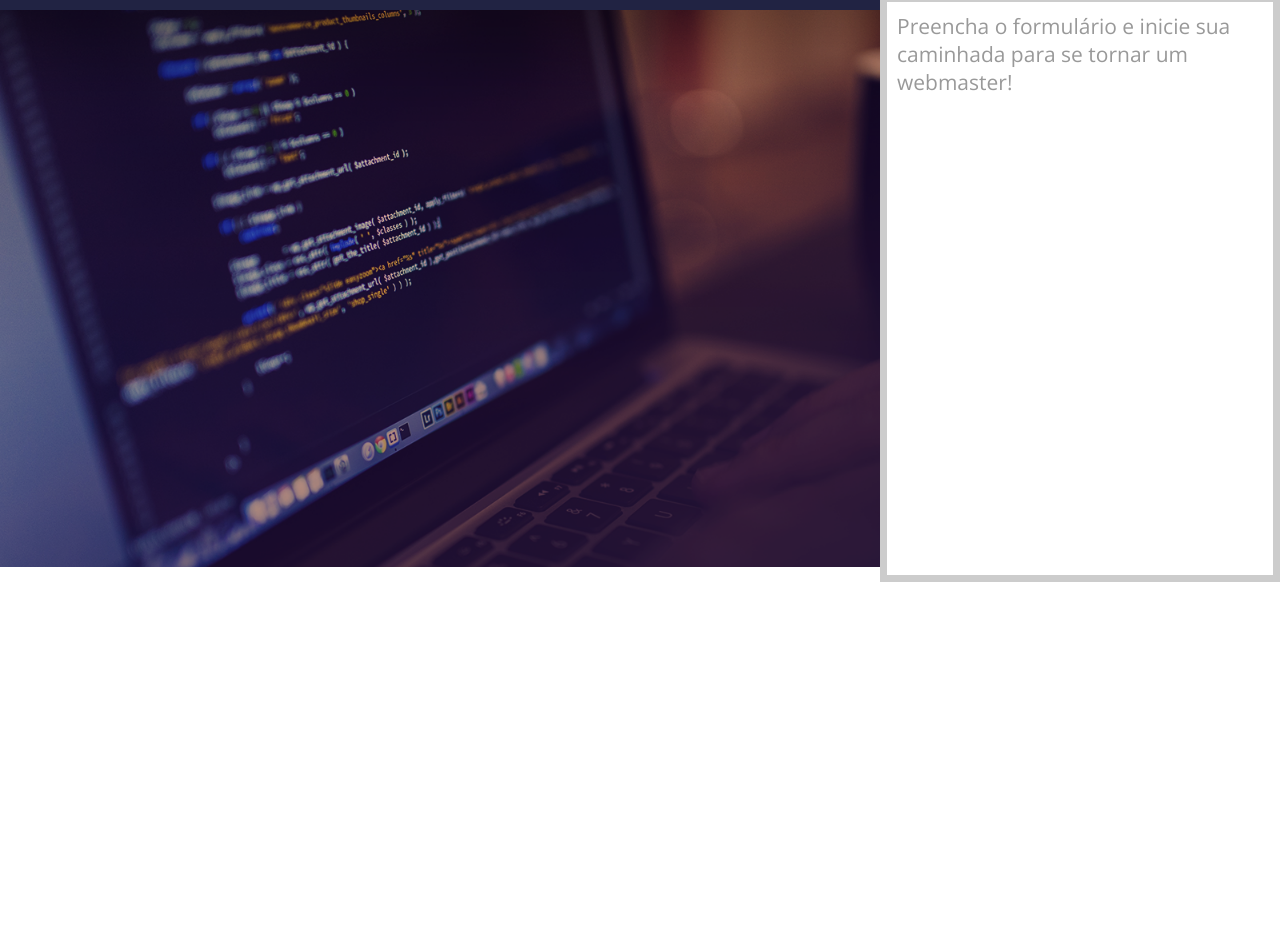
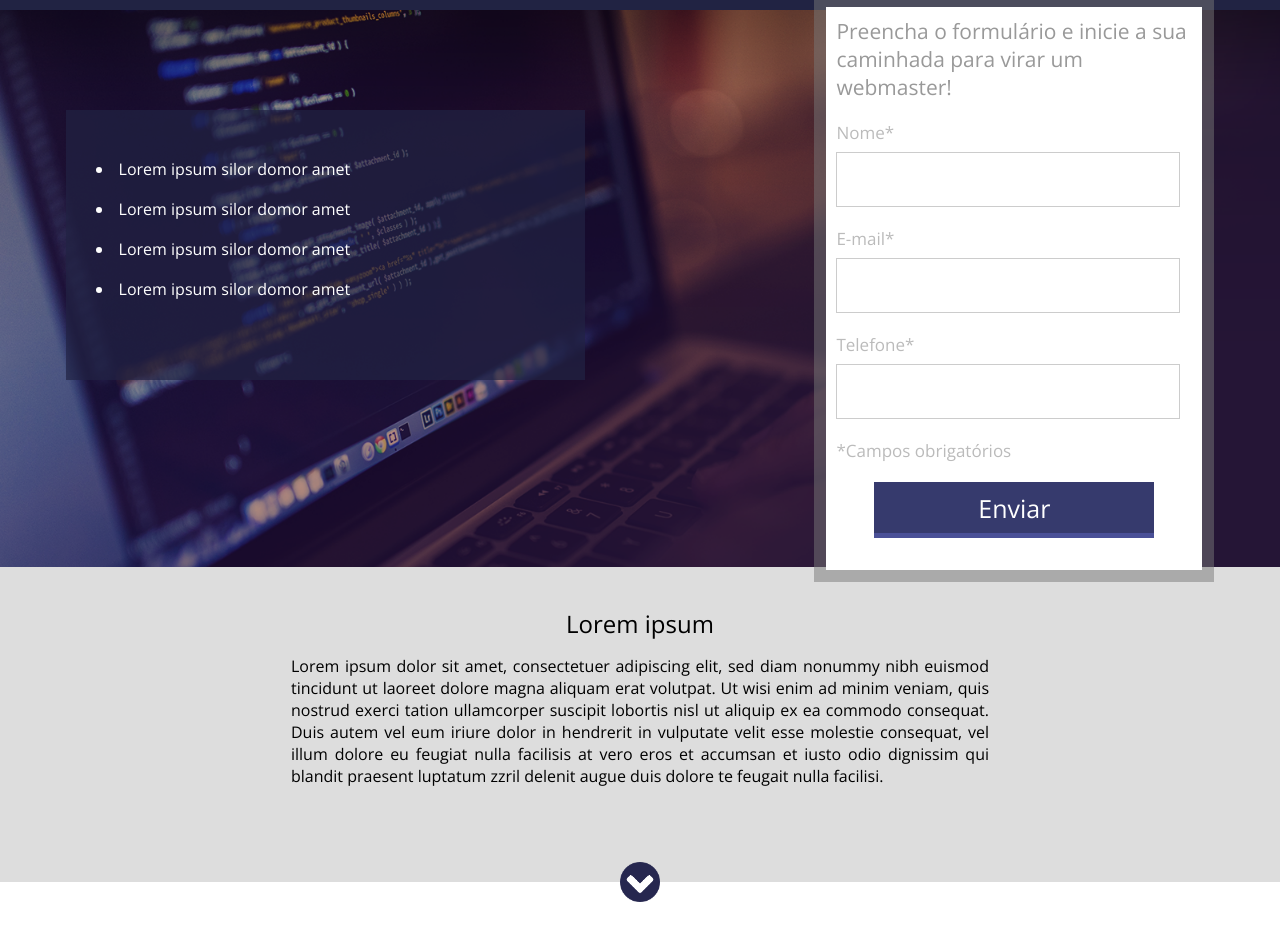
Before and after one commit to willGabriell/Danki-Code, a plain HTML site: page front-end/front-end 1.0/responsivo/projeto_01/index.html in a window 1280 px wide. Shown: the part 50-1000 px from the top of the page. Before the commit the page ends 800 px from the top, so only its background shows below. Drawn offline with nearby package versions, Linux system fonts and the light colour scheme.

Commit message:
projeto estático finalizado

```diff
--- /dev/null
+++ b/front-end/front-end 1.0/projeto_01/css/style.css
@@ -0,0 +1,55 @@
+  @import url('https://fonts.googleapis.com/css2?family=Open+Sans:wght@300&display=swap');
+*{
+    margin: 0;
+    padding: 0;
+    box-sizing: border-box;
+    font-family: 'Open Sans', sans-serif;
+}
+
+html, body{
+    height: 100%;
+}
+
+.center{
+    width: 1280px;
+    margin: 0 auto;
+}
+
+header{
+    width: 100%;
+    height: 60px;
+    background-color: #212343;
+}
+
+header img{
+    margin: 19px;
+}
+
+.container-banner {
+    width: 100%;
+    height: 557px;
+    background-image: url('../images/header_bg.png');
+    background-size: cover;
+    background-position: center;
+}
+
+.container-banner > .center{
+    height: 100%;
+}
+
+form{
+    padding: 10px;
+    width: 400px;
+    height: calc(100% + 30px);
+    float: right;
+    position: relative;
+    background-color: #fff;
+    position: relative;
+    top: -15px;
+    border: 7px solid #ccc;
+}
+form h2{
+    font-weight: normal;
+    color: #999999;
+    font-size: 21px;
+}
--- a/front-end/front-end 1.0/responsivo/projeto_01/css/style.css
+++ b/front-end/front-end 1.0/responsivo/projeto_01/css/style.css
@@ -1,55 +1,212 @@
 @import url('https://fonts.googleapis.com/css2?family=Open+Sans:wght@300&display=swap');
+
 *{
 	margin: 0;
 	padding: 0;
 	box-sizing: border-box;
-    font-family: 'Open Sans', sans-serif;
+	font-family: "Open Sans"
 }
 
-html, body{
+html,body{
 	height: 100%;
 }
 
-.center{
-    width: 1280px;
-    margin: 0 auto;
+.clear{
+	clear: both;
 }
 
-header{
+.center{
+	width: 1200px;
+	margin: 0 auto;
+	padding:0 2%;
+}
+
+.header{
+	min-width: 1200px;
 	width: 100%;
 	height: 60px;
 	background-color: #212343;
 }
 
-header img{
-    margin: 19px;
+.header img{
+	margin: 15px;
 }
 
-.container-banner {
+.container-banner{
 	width: 100%;
+	min-width: 1200px;
 	height: 557px;
-    background-image: url('../images/header_bg.png');
+	background-image:url('../images/header_bg.png');
 	background-size: cover;
 	background-position: center;
 }
 
 .container-banner > .center{
 	height: 100%;
+	/*text-align: right;*/
 }
 
-form{
-    padding: 10px;
+.form{
+	padding:10px;
 	width: 400px;
 	height: calc(100% + 30px);
 	float: right;
 	position: relative;
-    background-color: #fff;
-    position: relative;
-    top: -15px;
-    border: 7px solid #ccc;
+	top:-15px;
+	border-width: 12px;
+	border-color: rgba(120,120,120,0.5);
+	border-style: solid;
+	background-color: white;
+	background-clip:padding-box;
+	/*background-origin tem o mesmo conceito porém serve para imagens.*/
 }
-form h2{
+
+.form h2{
 	font-weight: normal;
 	color: #999999;
 	font-size: 21px;
 }
+
+.input-container{
+	margin-top:20px;
+}
+
+.input-container span{
+	display: inline-block;
+	width: 100%;
+	color: #BBBBBB;
+	font-size: 17px;
+}
+
+.form p{
+	display: inline-block;
+	width: 100%;
+	color: #BBBBBB;
+	font-size: 17px;
+	margin:20px 0;
+}
+
+.input-container input[type=text]{
+	margin-top:8px;
+	width: 344px;
+	height: 55px;
+	border:1px solid #ccc;
+}
+
+.form .input-submit-container{
+	text-align: center;
+}
+
+.form input[type=submit]{
+	color: white;
+	font-size: 25px;
+	width: 280px;
+	height: 56px;
+	display: inline-block;
+	background-color: #363A6D;
+	border-top:0;
+	border-right: 0;
+	border-left: 0;
+	cursor: pointer;
+	border-bottom: 5px solid #4A5097;
+}
+
+.form input[type=submit]:hover{
+	background-color: #323665;
+}
+
+.container-list{
+	padding:30px;
+	margin-top:100px;
+	float: left;
+	width: 519px;
+	height: 270px;
+	background-color: rgba(33,35,67,0.7);
+}
+
+.container-list ul{
+	list-style-position: inside;
+}
+
+.container-list ul li{
+	margin-top:18px;
+	color: white;
+}
+
+
+.container-2{
+	min-width: 1200px;
+	padding:40px 0;
+	background-color: #ddd;
+	text-align: center;
+}
+
+.container-2 h2{
+	font-weight: normal;
+}
+
+.container-2 p{
+	width: 698px;
+	margin:15px 0;
+	display: inline-block;
+	text-align: justify;
+}
+
+.arrow{
+	position: relative;
+	top:60px;
+	left:50%;
+	margin-left: -20px;
+	width: 40px;
+	height: 40px;
+	background-image: url('../images/arrow.png');
+	background-size: 100% 100%;
+}
+
+.section-1{
+	min-width: 1200px;
+	padding:90px 0;
+}
+
+.section-1 h2{
+	text-align: center;
+	color: #462663;
+	font-weight: normal;
+}
+
+.container-section{
+	margin-top:40px;
+}
+
+.container-section{
+	text-align: center;
+}
+
+.container-single{
+	float: left;
+	width: 33.3333%;
+	padding:30px;
+}
+
+
+.container-single p{
+	display: inline-block;
+	text-align: justify;
+	padding:10px 25px;
+}
+
+.container-single img{
+	width:70px;
+}
+
+.footer{
+	/*clear:both;*/
+	border-top:2px solid #888888;
+	padding:20px 0;
+	text-align: center;
+	color: #888;
+}
+
+.footer p{
+	margin-top:8px;
+}
--- a/front-end/front-end 1.0/responsivo/projeto_01/index.html
+++ b/front-end/front-end 1.0/responsivo/projeto_01/index.html
@@ -1,26 +1,120 @@
-<!DOCTYPE html>
+<!doctype html>
+<html>
+
 	<head>
-    <meta charset="UTF-8">
-    <meta http-equiv="X-UA-Compatible" content="IE=edge">
-    <meta name="viewport" content="width=device-width, initial-scale=1.0">
+		<title>Projeto 01</title>
+		<link href="css/style.css" type="text/css" rel="stylesheet" />
+		<meta charset="utf-8" />
 
-    <link rel="stylesheet" href="css/style.css">
-    <script defer src="js/script.js"></script>
+		<link rel="preconnect" href="https://fonts.googleapis.com">
+		<link rel="preconnect" href="https://fonts.gstatic.com" crossorigin>
+		<link href="https://fonts.googleapis.com/css2?family=Open+Sans:wght@300&display=swap" rel="stylesheet">
+	</head>
 
-    <title>Projeto 01</title>
-</head>
 	<body>
-    <header>
+
+
+
+	<div class="header">
 		<div class="center">
-            <img src="images/logo.png" alt="">
-        </div>
-    </header>
+			<img src="images/logo.png" />
+		</div><!--center-->
+	</div><!--header-->
+
 	<div class="container-banner">
 		<div class="center">
+
+		<div class="container-list">
+			<ul>
+				<li>Lorem ipsum silor domor amet</li>
+				<li>Lorem ipsum silor domor amet</li>
+				<li>Lorem ipsum silor domor amet</li>
+				<li>Lorem ipsum silor domor amet</li>
+			</ul>
+		</div><!--container-list-->
+
+			<div class="form">
+				<h2>Preencha o formulário e inicie a sua
+				caminhada para virar um webmaster!</h2>
 				<form>
-                <h2>Preencha o formulário e inicie sua caminhada para se tornar um webmaster!</h2>
+					<div class="input-container">
+						<span>Nome*</span>
+						<input type="text" name="nome" required />
+					</div><!--input-container-->
+
+					<div class="input-container">
+						<span>E-mail*</span>
+						<input type="text" name="nome" required />
+					</div><!--input-container-->
+
+					<div class="input-container">
+						<span>Telefone*</span>
+						<input type="text" name="nome" required />
+					</div><!--input-container-->
+
+					<p class="warning">*Campos obrigatórios</p>
+
+					<div class="input-submit-container">
+						<input type="submit" name="acao" value="Enviar">
+					</div><!--input-submit-container-->
 				</form>
-        </div>
-    </div>
+			</div><!--form-->
+		</div><!--center-->
+	</div><!--container-banner-->
+
+	<div class="container-2">
+		<div class="center">
+			<h2>Lorem ipsum</h2>
+			<p>Lorem ipsum dolor sit amet, consectetuer adipiscing elit, sed diam nonummy nibh euismod tincidunt ut laoreet dolore magna aliquam erat volutpat. Ut wisi enim ad minim veniam, quis nostrud exerci tation ullamcorper suscipit lobortis nisl ut aliquip ex ea commodo consequat. Duis autem vel eum iriure dolor in hendrerit in vulputate velit esse molestie consequat, vel illum dolore eu feugiat nulla facilisis at vero eros et accumsan et iusto odio dignissim qui blandit praesent luptatum zzril delenit augue duis dolore te feugait nulla facilisi.</p>
+		</div><!--center-->
+
+		<div class="arrow"></div>
+
+
+	</div><!--container-2-->
+
+
+	<div class="section-1">
+		<div class="center">
+		<h2>Aprenda com quem está no mercado</h2>
+
+		<div class="container-section">
+
+			<div class="container-single">
+				<div><img src="images/icon.png" /></div>
+				<div class="text-container-single">
+					<h2>Lorem ipsum</h2>
+					<p>Lorem ipsum dolor sit amet, consectetuer adipiscing elit, sed diam nonummy nibh euismod tincidunt ut laoreet dolore magna aliquam erat volelit esse molestie consequat, vel illum dolore</p>
+				</div><!--text-container-single-->
+			</div><!--container--single-->
+
+			<div class="container-single">
+				<div><img src="images/icon.png" /></div>
+				<div class="text-container-single">
+					<h2>Lorem ipsum</h2>
+					<p>Lorem ipsum dolor sit amet, consectetuer adipiscing elit, sed diam nonummy nibh euismod tincidunt ut laoreet dolore magna aliquam erat volelit esse molestie consequat, vel illum dolore</p>
+				</div><!--text-container-single-->
+			</div><!--container--single-->
+
+			<div class="container-single">
+				<div><img src="images/icon.png" /></div>
+				<div class="text-container-single">
+					<h2>Lorem ipsum</h2>
+					<p>Lorem ipsum dolor sit amet, consectetuer adipiscing elit, sed diam nonummy nibh euismod tincidunt ut laoreet dolore magna aliquam erat volelit esse molestie consequat, vel illum dolore</p>
+				</div><!--text-container-single-->
+			</div><!--container--single-->
+			<div class="clear"></div>
+		</div><!--container-section-->
+
+		</div><!--center-->
+	</div><!--section-1-->
+
+	<div class="footer">
+
+		<p>Todos os direitos reservados</p>
+		<p>Av. Lorem Ipsum, silor domor 211 - Florianópolis SC</p>
+	</div><!--footer-->
+
 	</body>
+
 </html>
```
Also changed, not shown: front-end/front-end 1.0/projeto_01/index.html (added, +26 -0 lines), front-end/front-end 1.0/projeto_01/images/arrow.png (added), front-end/front-end 1.0/projeto_01/images/header_bg.png (added), front-end/front-end 1.0/projeto_01/images/icon.png (added), front-end/front-end 1.0/projeto_01/images/logo.png (added), front-end/front-end 1.0/projeto_01/js/script.js (added). Lines whose indentation alone changed are shown as unchanged.
